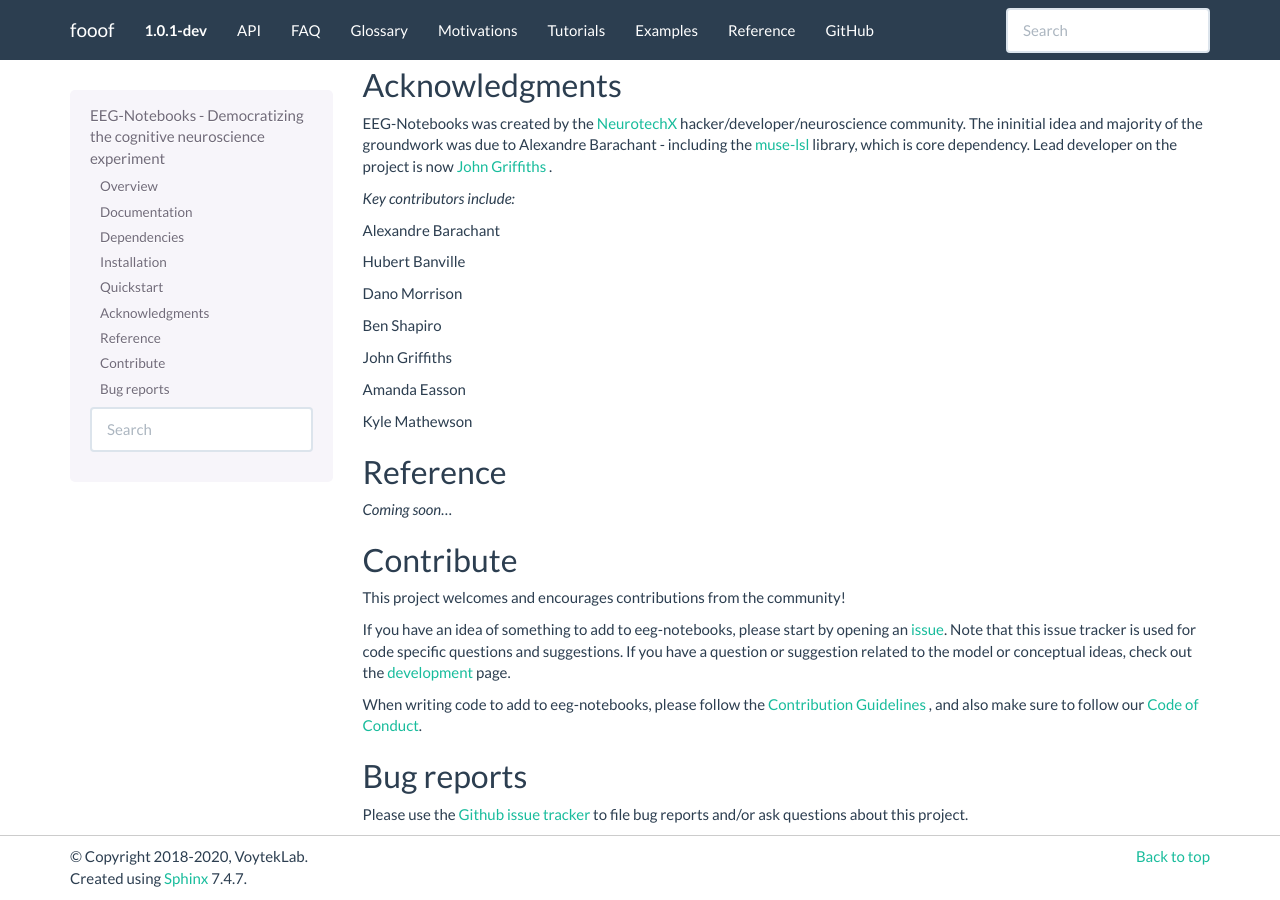
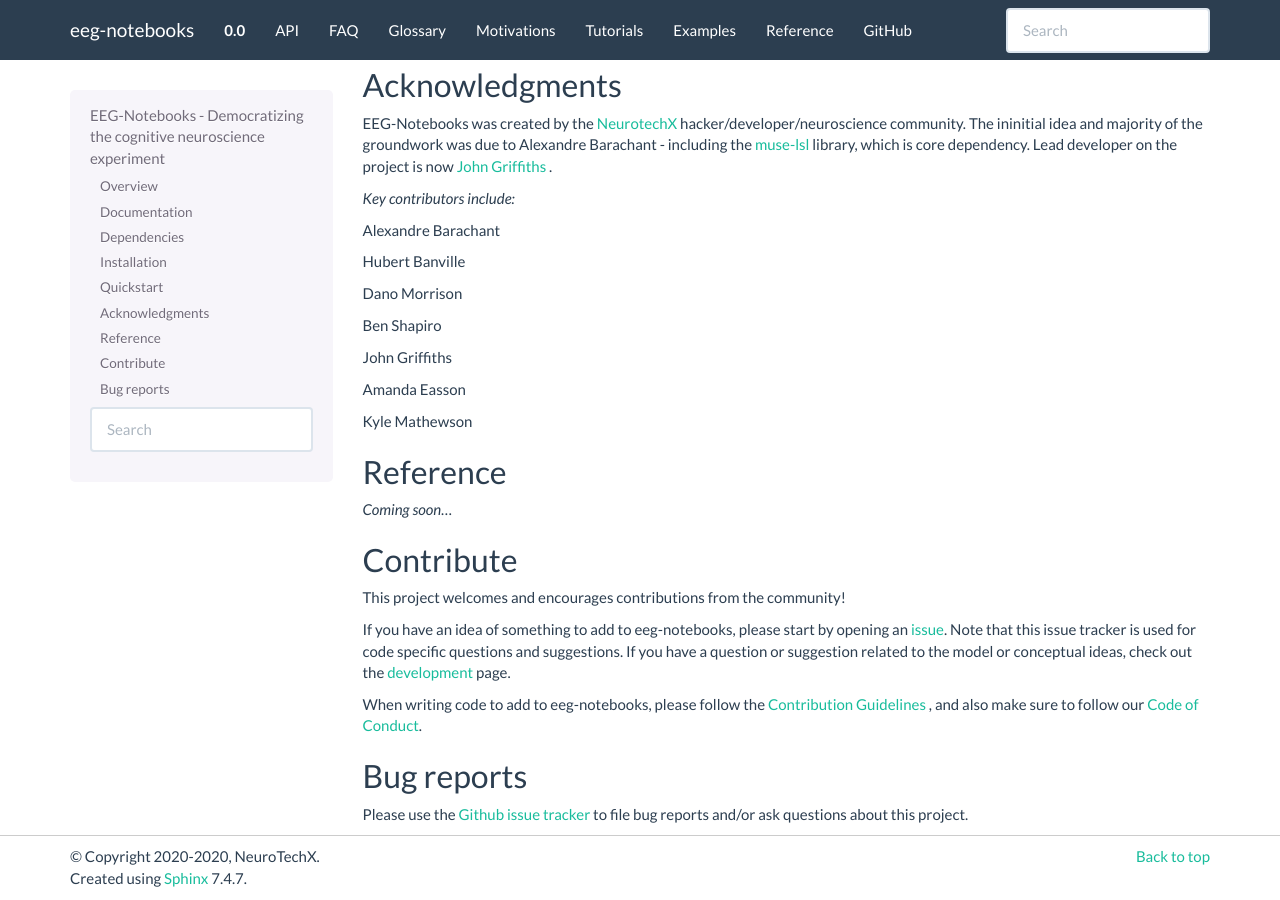
Before and after one commit to JohnGriffiths/eeg_notebooks_doc, a Sphinx documentation site: the page built from doc/index.rst, in a window 1280 px wide and 900 px high, scrolled down 1317 px. Built offline with Sphinx 7.4.7, drawn with Linux system fonts in a browser that asks for light colours.

Commit message:
updated conf.py for eeg-notebooks content

```diff
--- a/doc/conf.py
+++ b/doc/conf.py
@@ -21,15 +21,16 @@ from sphinx_gallery.sorting import FileNameSortKey, ExplicitOrder
 # -- Project information -----------------------------------------------------
 
 # Set project information
-project = 'fooof'
-copyright = '2018-{}, VoytekLab'.format(date.today().year)
-author = 'Thomas Donoghue'
+project = 'eeg-notebooks'
+copyright = '2020-{}, NeuroTechX'.format(date.today().year)
+author = 'John Griffiths'
 
 # Get and set the current version number
-from fooof import __version__
-version = __version__
-release = version
-
+#from fooof import __version__
+#version = __version__
+#release = version
+version = '0.0'
+release = '0.0'
 
 # -- General configuration ---------------------------------------------------
 
```
